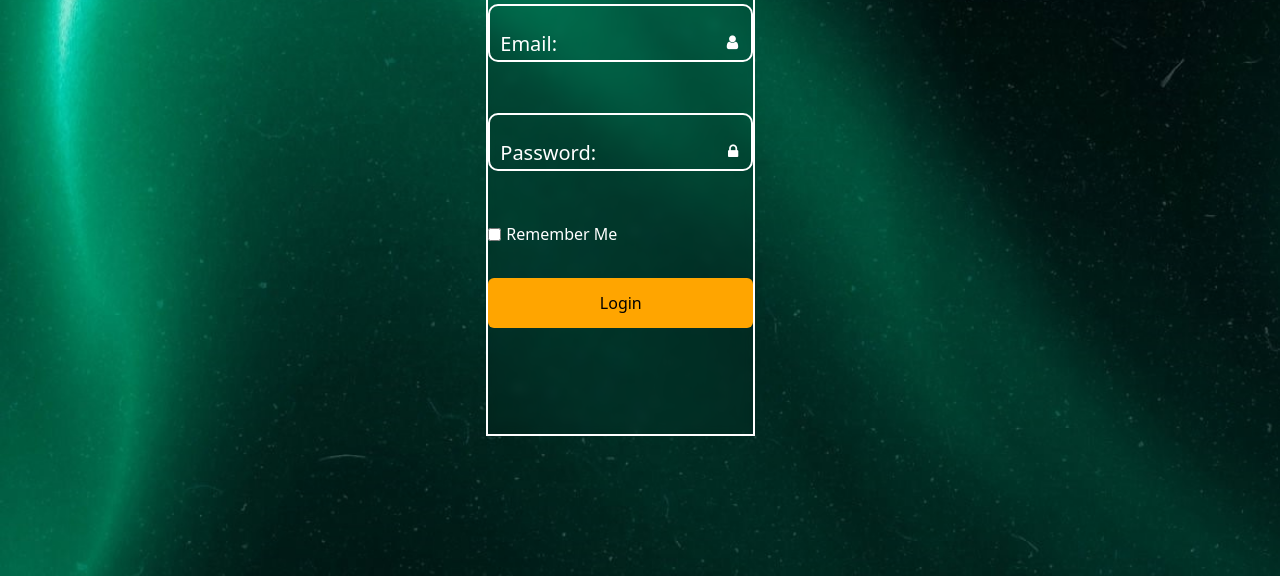
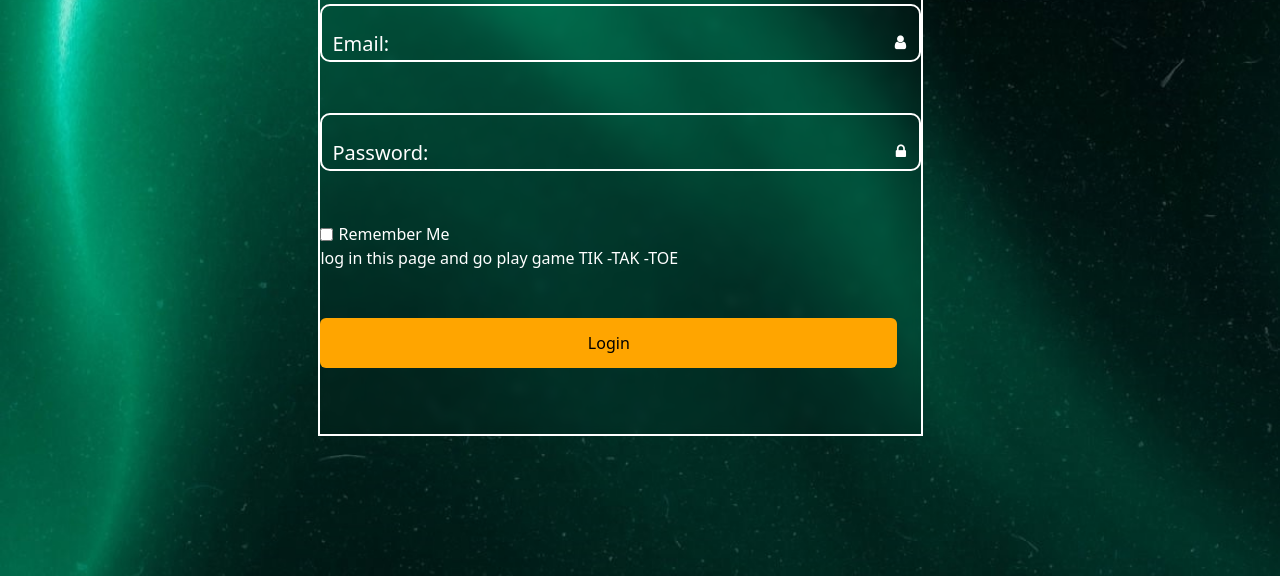
Before and after one commit to alizaGhanci/Tik-tok-toe, a plain HTML site: page TIK TAK TOE/login.html in a window 1280 px wide. Shown: the part 224-800 px from the top of the page. Drawn offline with nearby package versions, Linux system fonts and the light colour scheme.

Commit message:
Update login.html

```diff
--- a/TIK TAK TOE/login.html
+++ b/TIK TAK TOE/login.html
@@ -52,6 +52,12 @@
               <div class="remember"><input type="checkbox" /> Remember Me</div>
             </div>
           </div>
+             <div class="row d-flex">
+          <div class="col-12 col-sm-12">
+            <div class="remember-box">
+              <p class ="text-white" >log in this page and go play game TIK -TAK -TOE</p>
+            </div>
+          </div>
 
 
           <div
```
